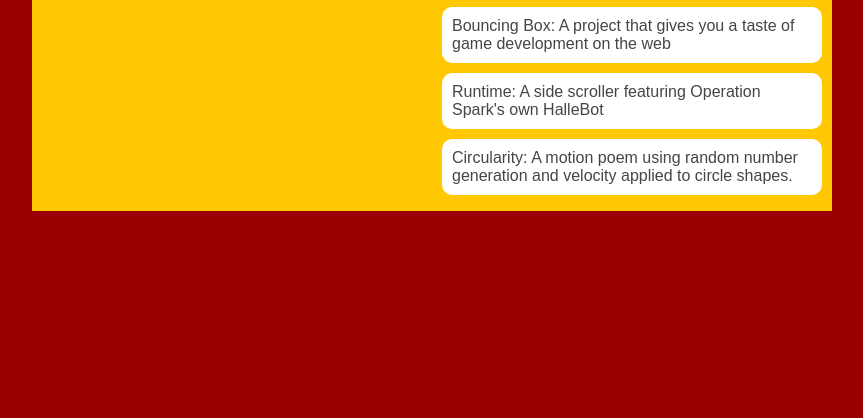
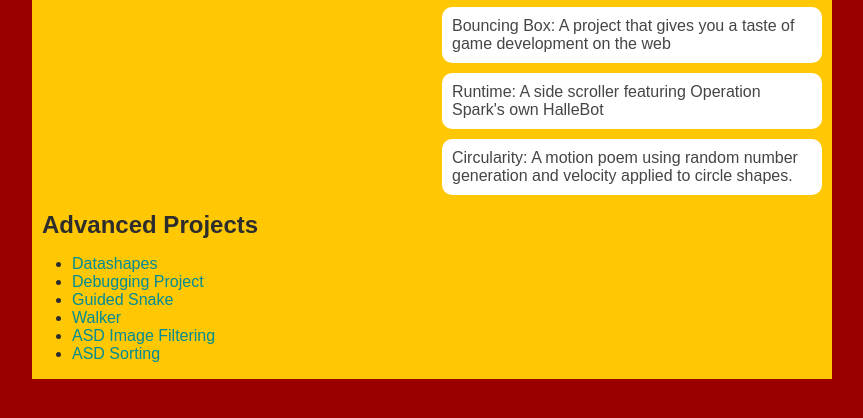
Before and after one commit to CharCothran/CharCothran.github.io, a plain HTML site: page portfolio.html in a window 1280 px wide. Shown: the part 200-618 px from the top of the page, without its empty margins (208-1071 px from the left). Drawn offline with Linux system fonts and the light colour scheme.

Commit message:
saving datashapes

```diff
--- a/portfolio.html
+++ b/portfolio.html
@@ -28,7 +28,15 @@
                     <li><a href="projects/circularity/">Circularity: A motion poem using random number generation and velocity applied to circle shapes.</a></li>
 
                 </ul>
-
+                <h2>Advanced Projects</h2>
+                <ul>
+                    <li><a href="projects/datashapes/index.html">Datashapes</a></li>
+                    <li><a href="">Debugging Project</a></li>
+                    <li><a href="">Guided Snake</a></li>
+                    <li><a href="">Walker</a></li>
+                    <li><a href="">ASD Image Filtering</a></li>
+                    <li><a href="">ASD Sorting</a></li>
+                </ul>
             </div>
 
 
```
